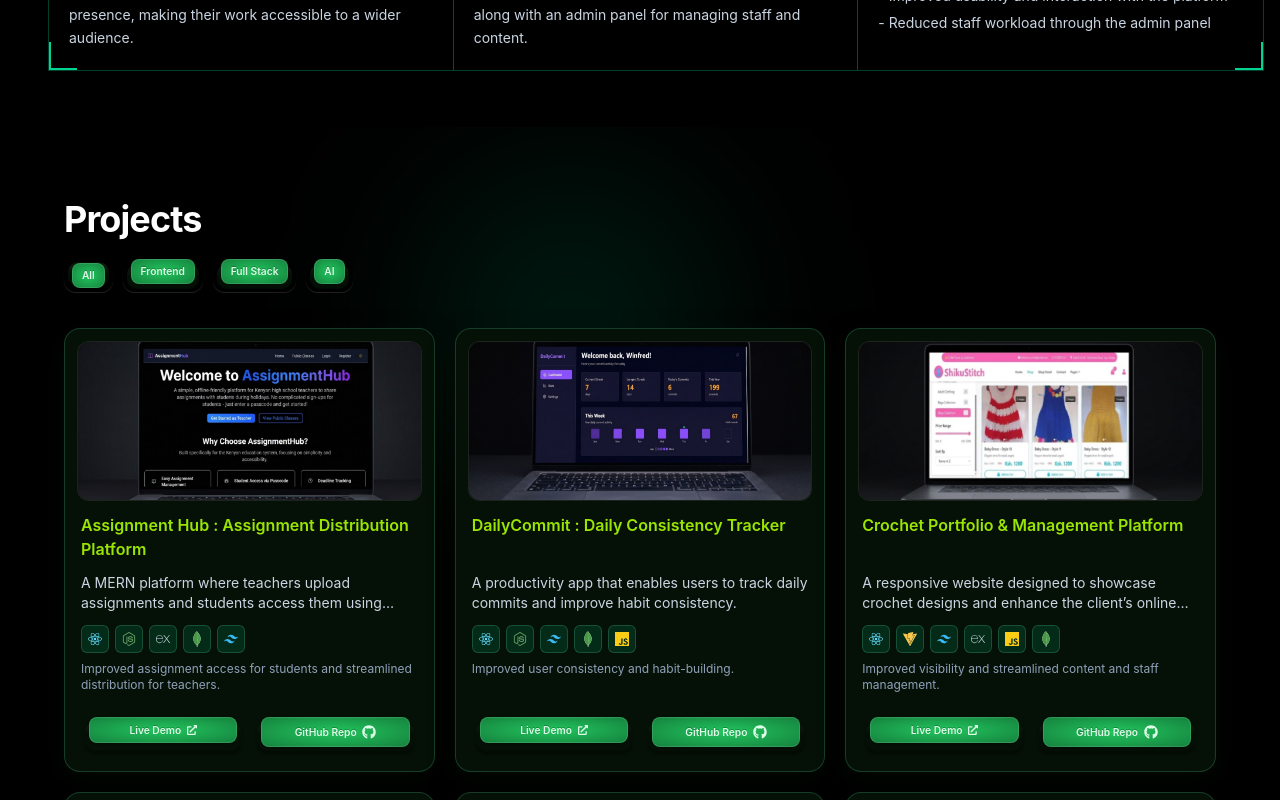
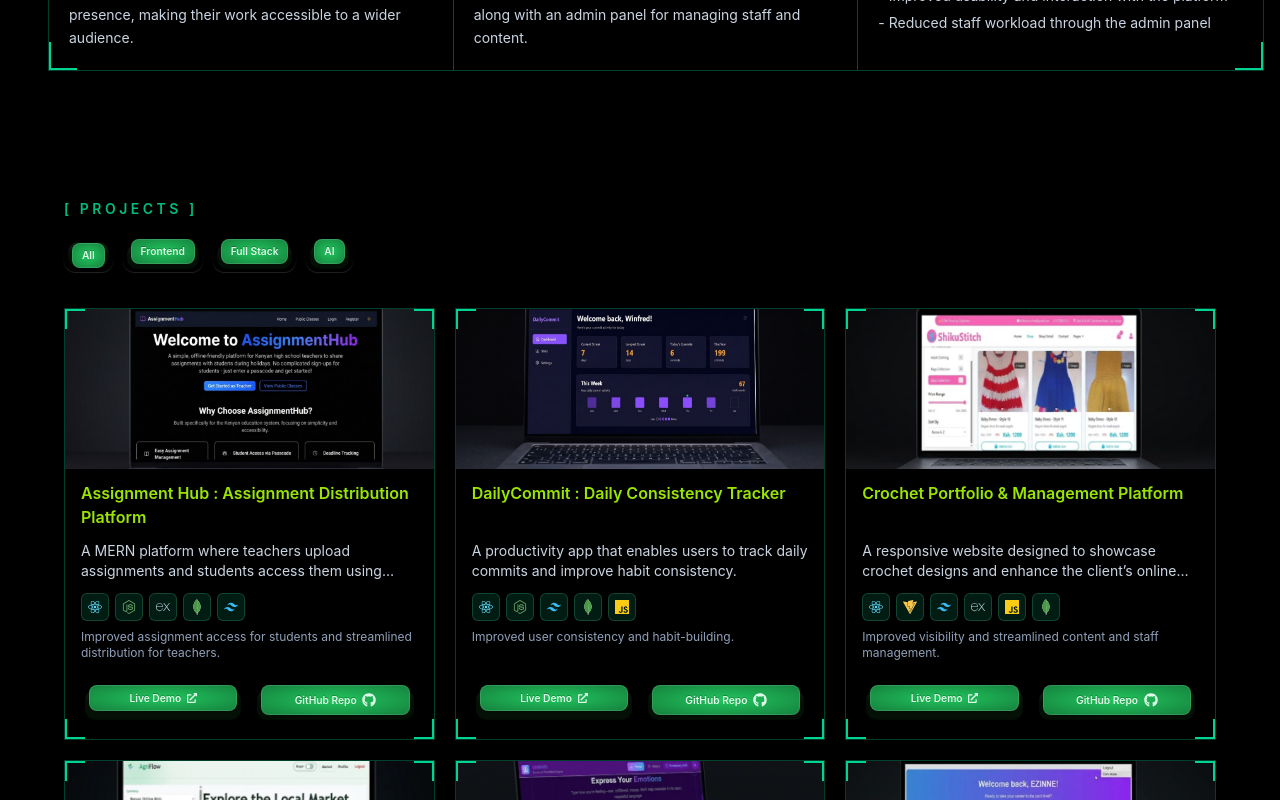
Before and after one commit to Winney360/Winfred-Nkatha-Portfolio, a React (Vite) app in the folder client/: page / in a window 1280 px wide. Shown: the part 2140-2940 px from the top of the page. Built offline with nearby package versions, Linux system fonts and the light colour scheme; no server answers.

Commit message:
style(Projects): refine heading style and enhance card borders for improved aesthetics

```diff
--- a/client/src/sections/Projects.jsx
+++ b/client/src/sections/Projects.jsx
@@ -167,20 +167,15 @@ const Projects = () => {
       id="projects"
       className="relative overflow-hidden bg-black px-4 py-18 md:px-8"
     >
-      <div className="pointer-events-none absolute inset-0">
-        <div className="absolute left-1/3 top-12 h-72 w-72 rounded-full bg-emerald-500/15 blur-[90px]" />
-        <div className="absolute -bottom-20 right-8 h-80 w-80 rounded-full bg-lime-400/10 blur-[110px]" />
-      </div>
-
       <div className="relative z-10 mx-auto w-full max-w-6xl">
       <motion.h2
         initial={{ opacity: 0, y: 30 }}
         whileInView={{ opacity: 1, y: 0 }}
         viewport={{ once: true, amount: 0.7 }}
         transition={{ duration: 0.7, ease: "easeOut" }}
-        className="mb-5 text-3xl font-bold tracking-tight text-white md:text-4xl"
+        className="mb-5 text-xs font-semibold uppercase tracking-[0.25em] text-emerald-500 md:text-sm"
       >
-        Projects
+        [ PROJECTS ]
       </motion.h2>
       {/* Filter Buttons */}
       <div className="mb-9 flex flex-nowrap gap-1.5 sm:flex-wrap sm:gap-2.5">
@@ -205,11 +200,14 @@ const Projects = () => {
             whileInView={{ opacity: 1, y: 0 }}
             viewport={{ once: true, amount: 0.5 }}
             transition={{ delay: idx * 0.1, duration: 0.7, ease: "easeOut" }}
-            className="group flex h-full flex-col overflow-hidden rounded-2xl border border-emerald-300/20 bg-[#030904] shadow-[0_10px_25px_rgba(5,17,7,0.55)] transition-all duration-300 hover:-translate-y-1 hover:border-lime-400/60 hover:shadow-[0_15px_40px_rgba(74,222,128,0.18)] md:bg-[#051107]"
+            className="group relative flex h-full flex-col overflow-hidden border border-emerald-400/30 bg-black transition-transform duration-300 hover:-translate-y-1"
           >
+            <span aria-hidden="true" className="pointer-events-none absolute left-0 top-0 z-20 h-4 w-4 border-l-2 border-t-2 border-emerald-400 md:h-5 md:w-5" />
+            <span aria-hidden="true" className="pointer-events-none absolute right-0 top-0 z-20 h-4 w-4 border-r-2 border-t-2 border-emerald-400 md:h-5 md:w-5" />
+            <span aria-hidden="true" className="pointer-events-none absolute bottom-0 left-0 z-20 h-4 w-4 border-b-2 border-l-2 border-emerald-400 md:h-5 md:w-5" />
+            <span aria-hidden="true" className="pointer-events-none absolute bottom-0 right-0 z-20 h-4 w-4 border-b-2 border-r-2 border-emerald-400 md:h-5 md:w-5" />
             {/* Card preview */}
-            <div className="relative p-3 pb-0">
-              <div className={`relative h-40 overflow-hidden rounded-xl border border-white/10 ${project.image ? "bg-black/30" : `bg-linear-to-br ${project.accent}`}`}>
+            <div className={`relative h-40 overflow-hidden ${project.image ? "bg-black/30" : `bg-linear-to-br ${project.accent}`}`}>
               {project.image ? (
                 <img
                   src={project.image}
@@ -238,7 +236,6 @@ const Projects = () => {
                     </div>
                 </>
               )}
-              </div>
             </div>
 
             {/* Card Content */}
```
Lines whose indentation alone changed are shown as unchanged.
